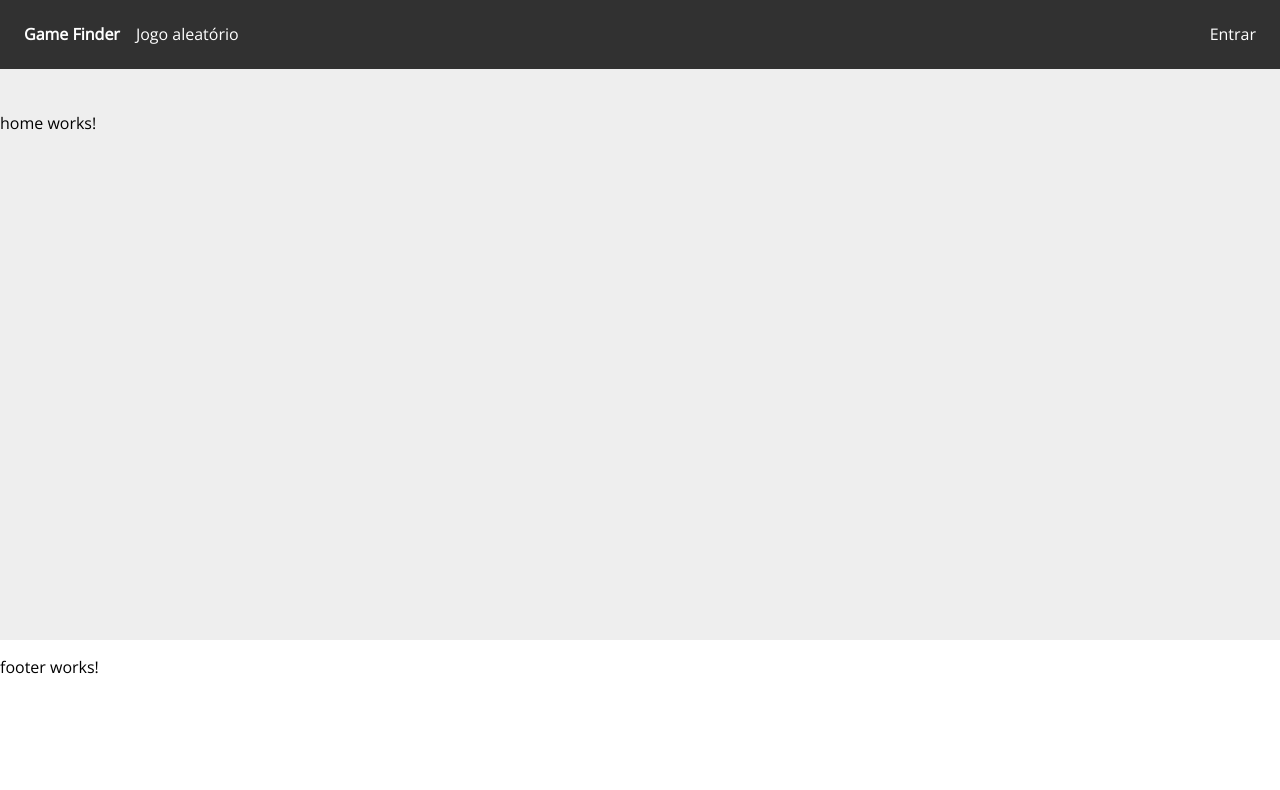
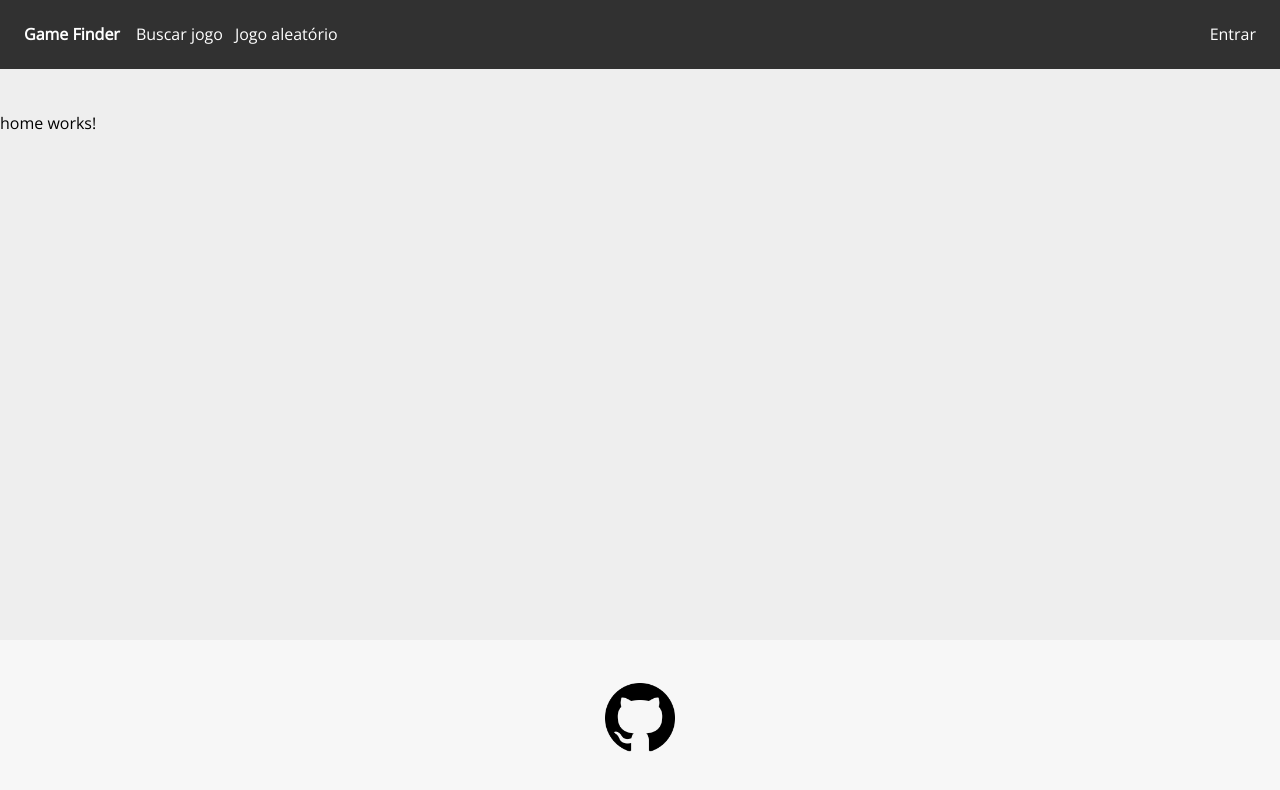
Before and after one commit to ViniciusBessa/game-finder, an Angular app: page /home in a window 1280 px wide. Shown: the top 790 px of the page. Built offline with nearby package versions, Linux system fonts and the light colour scheme.

Commit message:
feat: footer criado, navbar atualizada para acessar a página de busca e formulário do componente game-search melhorado

```diff
--- a/src/app/app.module.ts
+++ b/src/app/app.module.ts
@@ -8,10 +8,11 @@ import { FooterComponent } from './footer/footer.component';
 import { HomeComponent } from './home/home.component';
 
 import { HttpClientModule } from '@angular/common/http';
+import { FormsModule } from '@angular/forms';
 
 @NgModule({
   declarations: [AppComponent, NavbarComponent, FooterComponent, HomeComponent],
-  imports: [BrowserModule, AppRoutingModule, HttpClientModule],
+  imports: [BrowserModule, AppRoutingModule, HttpClientModule, FormsModule],
   providers: [],
   bootstrap: [AppComponent],
 })
--- a/src/app/footer/footer.component.css
+++ b/src/app/footer/footer.component.css
@@ -0,0 +1,13 @@
+.container {
+  display: flex;
+  justify-content: center;
+  align-items: center;
+  width: 100%;
+  height: 20vh;
+  padding: 24px;
+  background-color: #F7F7F7;
+}
+
+.img:hover, .img:active {
+  opacity: 0.7;
+}
--- a/src/app/footer/footer.component.html
+++ b/src/app/footer/footer.component.html
@@ -1 +1,10 @@
-<p>footer works!</p>
+<div class="container">
+  <a href="https://github.com/ViniciusBessa/game-finder" target="_blank"
+    ><img
+      class="img"
+      src="assets/icons/iconmonstr-github.png"
+      alt="Logo do github"
+      width="70"
+      height="auto"
+  /></a>
+</div>
--- a/src/app/game/pages/game-search/game-search.component.css
+++ b/src/app/game/pages/game-search/game-search.component.css
@@ -10,7 +10,7 @@
 }
 
 .form__input {
-  border-radius: 90px;
+  border-radius: 10px 0px 0px 10px;
   height: 40px;
   width: 60vw;
   font-size: 1.2em;
@@ -22,9 +22,8 @@
 }
 
 .form__submit-btn {
-  position: relative;
-  right: 30px;
-  border-radius: 80px;
+  background-color: var(--color-primary);
+  border-radius: 0px 10px 10px 0px;
 }
 
 .container {
--- a/src/app/navbar/navbar.component.css
+++ b/src/app/navbar/navbar.component.css
@@ -31,7 +31,7 @@
   display: flex;
   gap: 16px;
   max-height: 100vh;
-  transition: max-height 600ms linear;
+  transition: max-height 200ms ease-in-out;
 }
 
 .navbar__brand {
--- a/src/app/navbar/navbar.component.html
+++ b/src/app/navbar/navbar.component.html
@@ -7,6 +7,15 @@
       <a [routerLink]="['home']" class="nav__link">Game Finder</a>
     </h4>
     <ul class="navbar__nav">
+      <li>
+        <a
+          class="nav__link"
+          routerLinkActive="active"
+          [routerLink]="['games', 'search']"
+        >
+          Buscar jogo
+        </a>
+      </li>
       <li>
         <a
           class="nav__link"
```
Also changed, not shown: src/app/navbar/navbar.component.ts (+5 -4 lines), src/assets/icons/iconmonstr-github.png (added).
